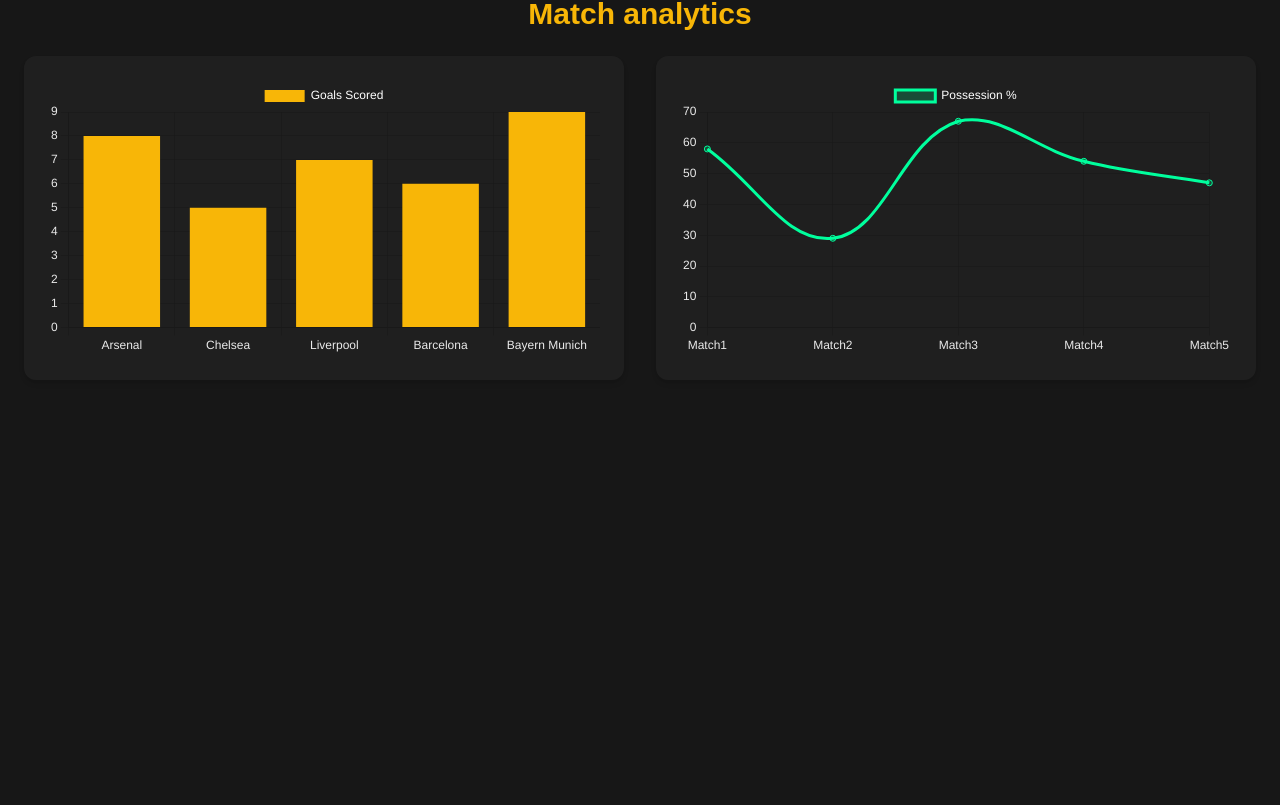
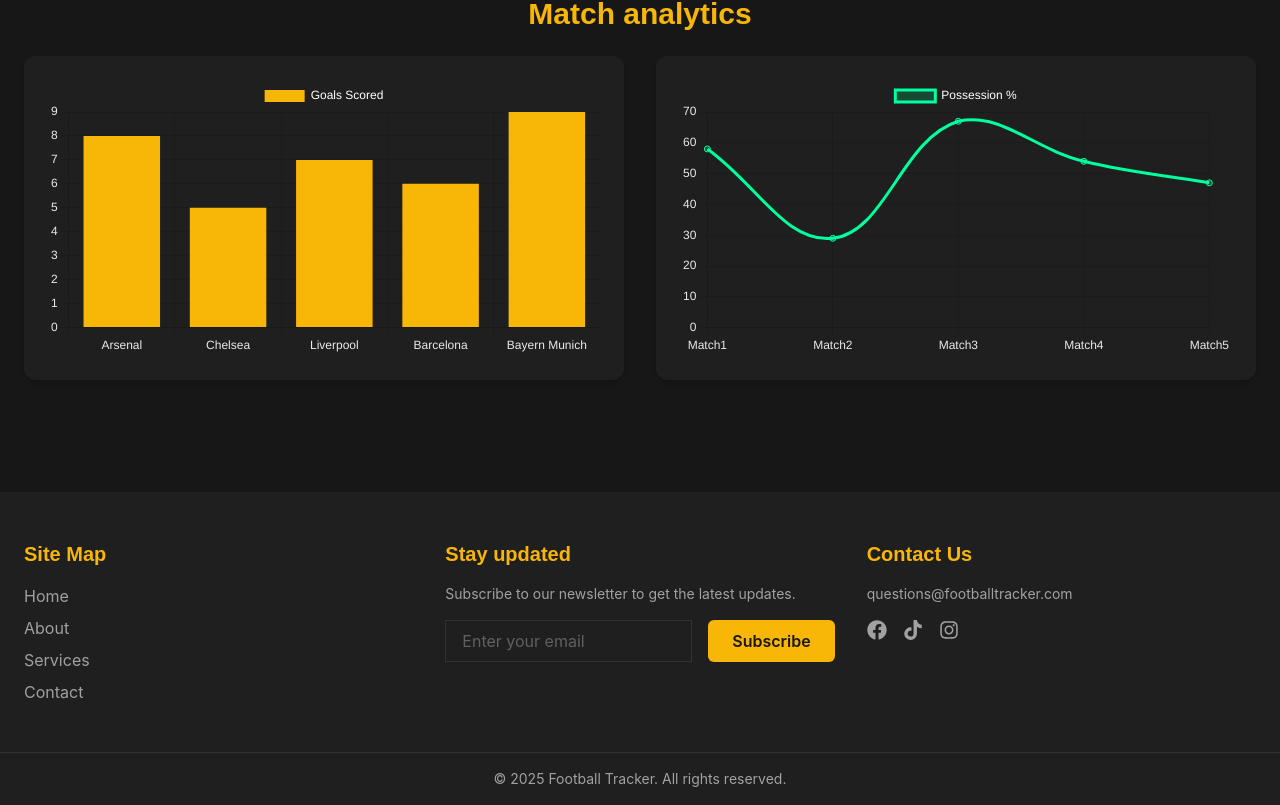
Before and after one commit to pedrambabazadeh/footbal_tracker, a Next.js app: page / in a window 1280 px wide. Shown: the part 2058-2863 px from the top of the page. Before the commit the page ends 2502 px from the top, so only its background shows below. Built offline with nearby package versions, Linux system fonts and the light colour scheme; no server answers.

Commit message:
footer UI developed

```diff
--- a/app/layout.jsx
+++ b/app/layout.jsx
@@ -2,6 +2,7 @@
 import "./globals.css";
 import {default as NavBar} from "@/components/navbar/NavBar";
 import {default as Header} from "@/components/header/Header"
+import {default as Footer} from "@/components/footer/Footer";
 const geistSans = Geist({
   variable: "--font-geist-sans",
   subsets: ["latin"],
@@ -29,6 +30,7 @@
         <main className="flex-1 pt-20">
           {children}
         </main>
+        <Footer />
       </body>
     </html>
   );
--- /dev/null
+++ b/components/footer/Footer.jsx
@@ -0,0 +1,63 @@
+import React from 'react'
+import Link from 'next/link'
+import { FaInstagram, FaFacebook, FaTiktok} from 'react-icons/fa'
+
+const Footer = () => {
+  return (
+    <footer className='bg-[var(--primary-dark-100)] text-[var(--primary-light-500)] mt-12'>
+        <div className='max-w-7xl mx-auto px-6 py-12 grid lg:grid-cols-3 gap-8'>
+            <div>
+                <h3 className='text-xl font-semibold text-[var(--primary-yellow-500)] mb-4'>Site Map</h3>
+                <ul className="space-y-2">
+                    <li>
+                        <Link href="/" className="hover:text-white">Home</Link>
+                    </li>
+                    <li>
+                        <Link href="/about" className="hover:text-white">About</Link>
+                    </li>
+                    <li>
+                        <Link href="/services" className="hover:text-white">Services</Link>
+                    </li>
+                    <li>
+                        <Link href="/contact" className="hover:text-white">Contact</Link>
+                    </li>
+                </ul>
+            </div>
+            <div>
+                <h3 className='text-xl font-semibold text-[var(--primary-yellow-500)] mb-4'>Stay updated</h3>
+                <p className="mb-4 text-sm">
+                    Subscribe to our newsletter to get the latest updates.
+                </p>
+                <form className="flex flex-col sm:flex-row gap-4">
+                    <input
+                        type="email"
+                        placeholder="Enter your email"
+                        required
+                        className="w-full px-4 py-2 rounded-mdbg-[var(--primary-dark-300)] border border-[#333]  focus:outline-none focus-ring-2 focus:ring-[var(--primary-yellow-500)]"/>
+                    <button
+                        type="submit"
+                        className="px-6 py-2 bg-[var(--primary-yellow-500)] text-[var(--primary-dark-500)] font-semibold rounded-md hover:scale-105 transition">
+                        Subscribe
+                    </button>
+                </form>
+            </div>
+            <div>
+                <h3 className='text-xl font-semibold text-[var(--primary-yellow-500)] mb-4'>Contact Us</h3>
+                <p className="mb-4 text-sm">questions@footballtracker.com</p>
+                <div className="flex space-x-4 text-xl">
+                    <Link href="#" className="hover:text-white"><FaFacebook /></Link>
+                    <Link href="#" className="hover:text-white"><FaTiktok /></Link>
+                    <Link href="#" className="hover:text-white"><FaInstagram /></Link>
+                </div>
+            </div>
+        </div>
+        <div className='border-t border-[#333]'>
+                <p className="text-center text-sm py-4">
+                    &copy; {new Date().getFullYear()} Football Tracker. All rights reserved.
+                </p>
+        </div>
+    </footer>
+  )
+}
+
+export default Footer
```
